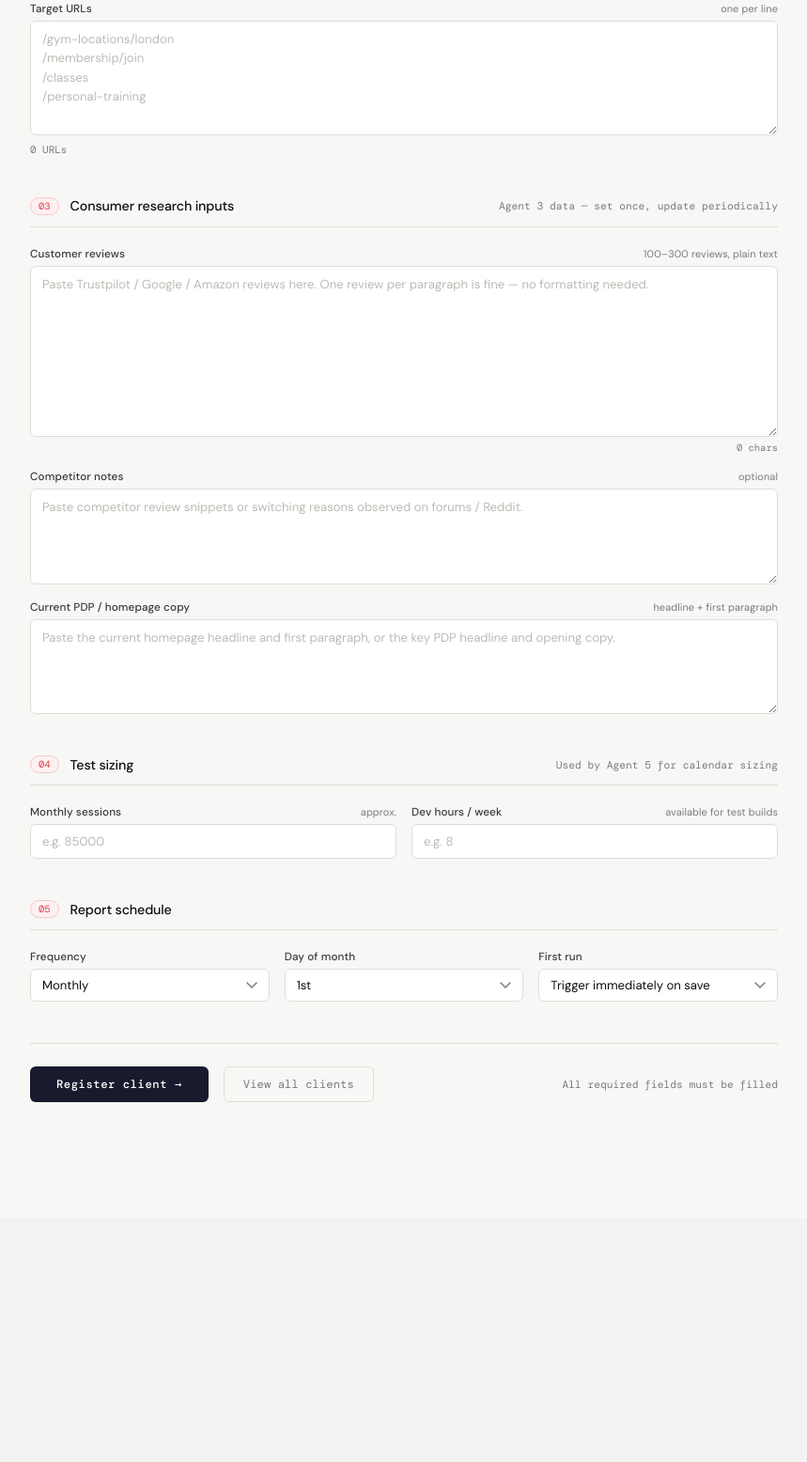
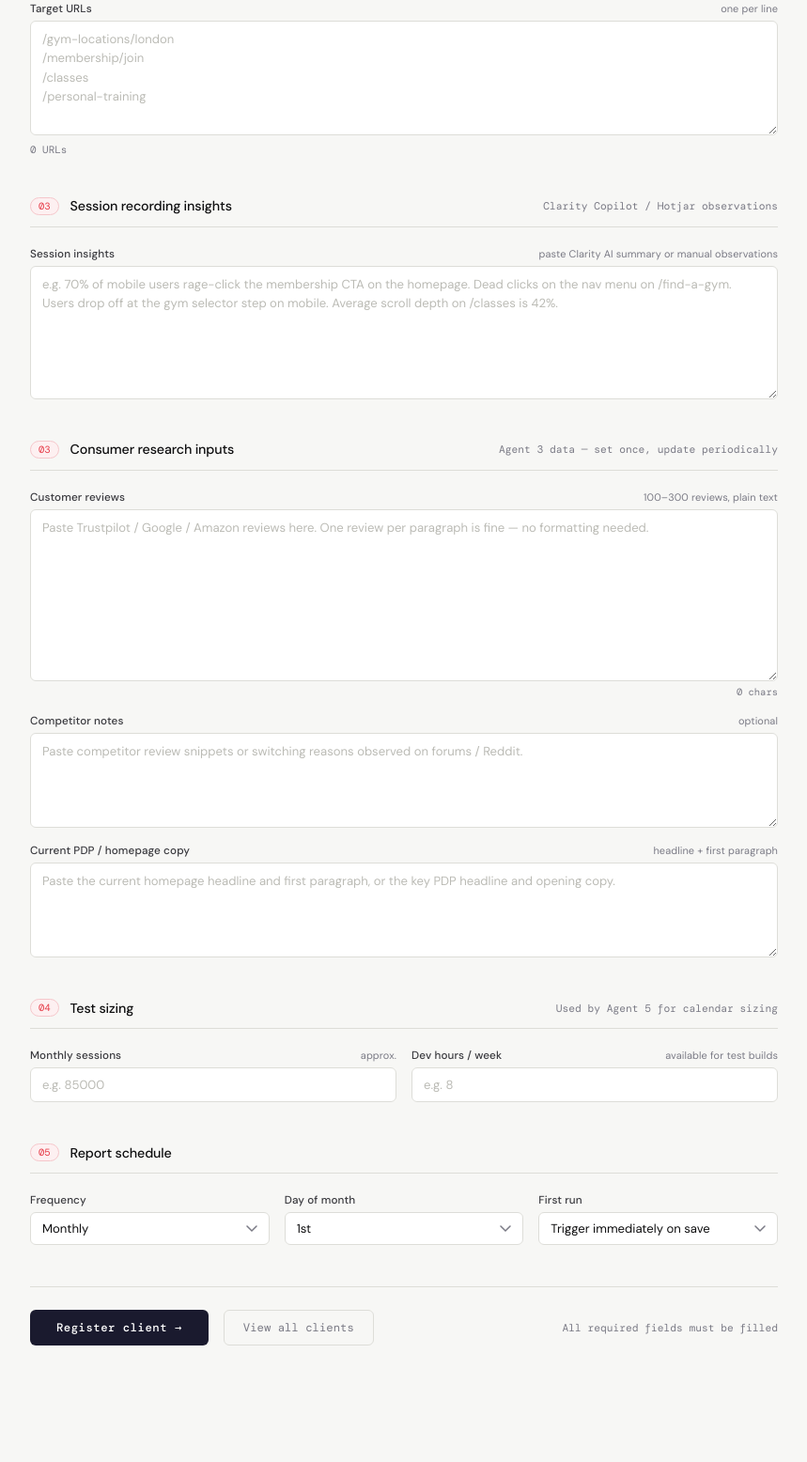
Before and after one commit to emi-cab/cablytics, a Flask app: template v2/templates/admin_onboard.html in a window 1280 px wide. Shown: the part 561-2117 px from the top of the page at 94% size, without its empty margins (210-1069 px from the left). Before the commit the page ends 1734 px from the top, so only its background shows below. Run offline with Flask 3, Linux system fonts and the light colour scheme; the template is opened without the code that fills it, so the values that code supplies are empty.

Commit message:
Update admin_onboard.html

```diff
--- a/v2/templates/admin_onboard.html
+++ b/v2/templates/admin_onboard.html
@@ -364,7 +364,20 @@
       </div>
     </div>
 
-    <!-- 3. Consumer research inputs -->
+    <!-- 3. Session insights -->
+    <div class="section">
+      <div class="section-header">
+        <span class="section-num">03</span>
+        <span class="section-title">Session recording insights</span>
+        <span class="section-note">Clarity Copilot / Hotjar observations</span>
+      </div>
+      <div class="field">
+        <label for="session_insights">Session insights <span class="hint">paste Clarity AI summary or manual observations</span></label>
+        <textarea id="session_insights" name="session_insights" rows="6" placeholder="e.g. 70% of mobile users rage-click the membership CTA on the homepage. Dead clicks on the nav menu on /find-a-gym. Users drop off at the gym selector step on mobile. Average scroll depth on /classes is 42%.">{{ client.session_insights or '' }}</textarea>
+      </div>
+    </div>
+
+    <!-- 4. Consumer research inputs -->
     <div class="section">
       <div class="section-header">
         <span class="section-num">03</span>
@@ -386,7 +399,7 @@
       </div>
     </div>
 
-    <!-- 4. Test sizing -->
+    <!-- 5. Test sizing -->
     <div class="section">
       <div class="section-header">
         <span class="section-num">04</span>
@@ -405,7 +418,7 @@
       </div>
     </div>
 
-    <!-- 5. Schedule -->
+    <!-- 6. Schedule -->
     <div class="section">
       <div class="section-header">
         <span class="section-num">05</span>
@@ -438,7 +451,7 @@
       </div>
     </div>
 
-    <!-- 6. Submit -->
+    <!-- 7. Submit -->
     <div class="section">
       <div class="divider"></div>
       <div class="submit-area">
@@ -551,6 +564,7 @@
       client_name:        document.getElementById('client_name').value.trim(),
       client_slug:        document.getElementById('client_slug').value.trim(),
       ga4_property_id:    document.getElementById('ga4_property_id').value.trim(),
+      session_insights:   document.getElementById('session_insights').value.trim(),
       client_context:     document.getElementById('client_context').value.trim(),
       target_urls:        document.getElementById('target_urls').value.trim(),
       customer_reviews:   document.getElementById('customer_reviews').value.trim(),
```
